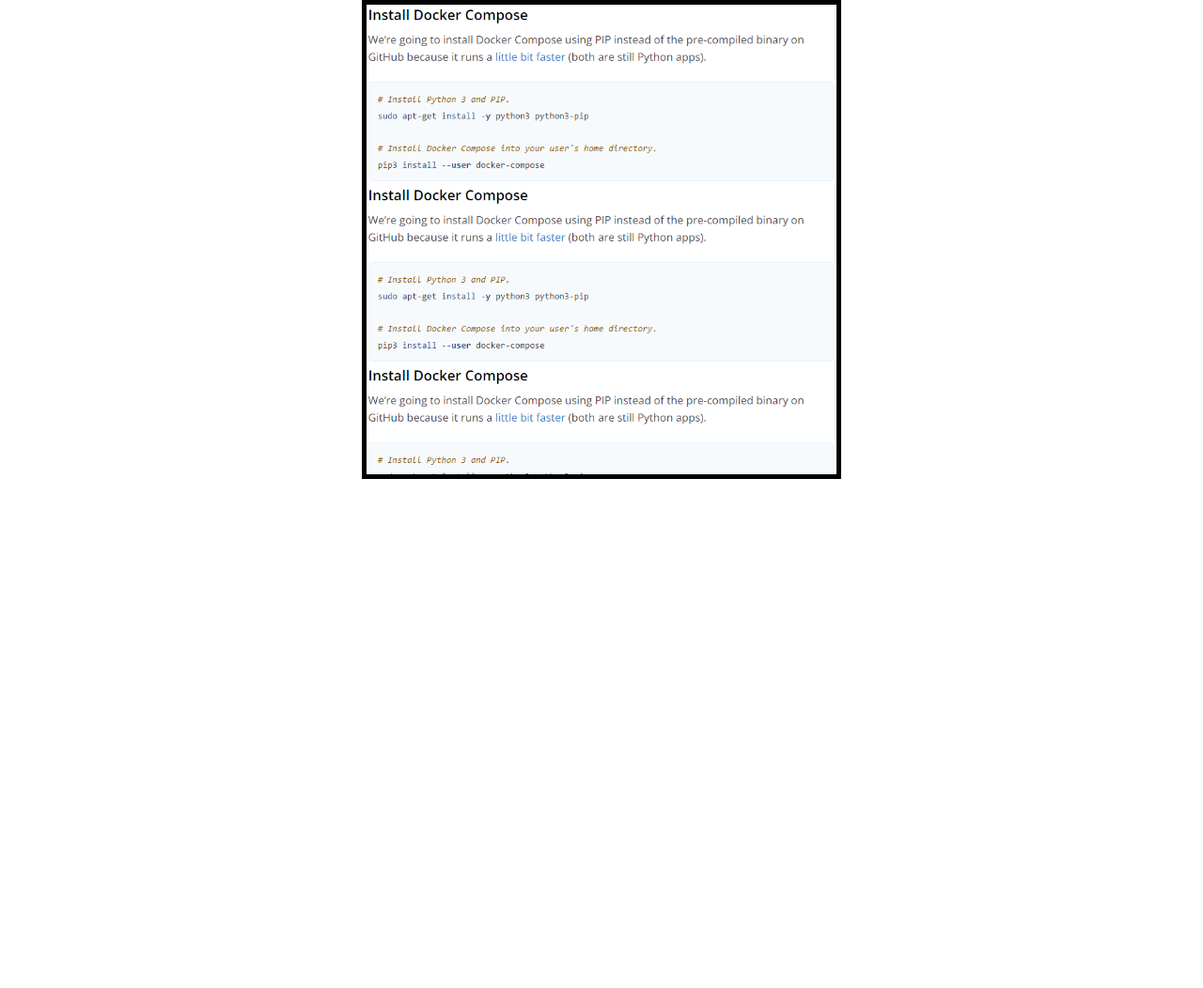
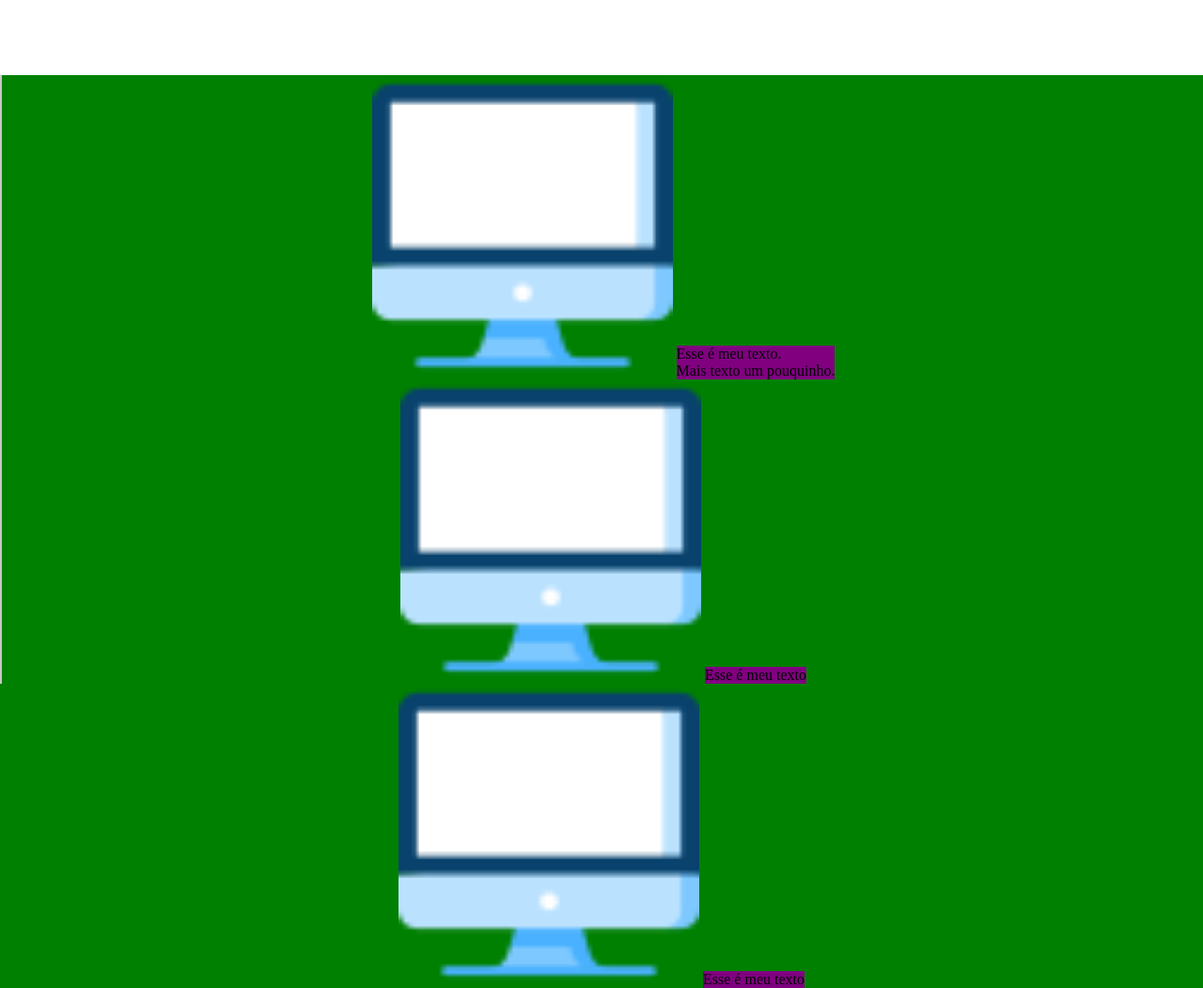
Before and after one commit to Emesson-cmd/Curso-Webmastar-Front-End-Completo, a plain HTML site: page Tudo-sobre-backgrounds-e-como-utilizar/index.html in a window 1280 px wide. Shown: the whole page at 94% size. Before the commit the page ends 800 px from the top, so only its background shows below. Drawn offline with Linux system fonts and the light colour scheme.

Commit message:
Finalizei aula pt. 2

```diff
--- a/Tudo-sobre-backgrounds-e-como-utilizar/css/style.css
+++ b/Tudo-sobre-backgrounds-e-como-utilizar/css/style.css
@@ -15,6 +15,7 @@ Estilo para o conteúdo do nosso site
 *
 */
 
+/*
 .bg {
     width: 500px;
     height: 500px;
@@ -22,7 +23,49 @@ Estilo para o conteúdo do nosso site
     background-color: #ccc;
     background-image: url(../imagens/installdockercompose.png);
     background-size: contain; /* cover -> faz a imagem cobrir o background, contain -> faz a imagem caber no background*/
-    background-position: top;
-    background-repeat: repeat-y; /* no-repeat, repeat-x, repeat-y*/
+    /* background-position: top;
+    background-repeat: repeat-y;  no-repeat, repeat-x, repeat-y
     border: 5px solid black;
 }
+*/
+
+.bg {
+/*
+    width: 100%;
+    height: 800px;
+    background-image: url('../imagens/sunset.jpg.jpg');
+    background-color: brown;
+    background-size: 100% 100%;
+    background-attachment:  fixed;  Efeito paralax
+    background-repeat: no-repeat;
+    background-position: center;
+*/
+}
+
+.box{
+    width: 100%;
+    margin: 80px auto;
+    text-align: center;
+    background-color: rgb(200, 200, 200);
+}
+
+.item {
+    background-color: green;
+    width: 100%;
+    margin-right: -4px;
+    display: inline-block;
+}
+
+    .item p {
+        display: inline-block;
+    text-align: left;
+    background-color: purple;
+}
+
+.item img {
+    width: 25%;
+}
+
+.last {
+    margin-right: 0;
+}
--- a/Tudo-sobre-backgrounds-e-como-utilizar/index.html
+++ b/Tudo-sobre-backgrounds-e-como-utilizar/index.html
@@ -8,6 +8,21 @@
     <title>Backgrounds</title>
 </head>
 <body>
-    <div class="bg"></div><!--bg-->
+    <!--<div class="bg"></div>-->
+    <div class="box">
+        <div class="item">
+            <img src="imagens/computer.png" alt="computer">
+            <p>Esse é meu texto.
+                <br>Mais texto um pouquinho.</p>
+        </div>
+        <div class="item">
+            <img src="imagens/computer.png" alt="computer">
+            <p>Esse é meu texto</p>
+        </div>
+        <div class="item last">
+            <img src="imagens/computer.png" alt="computer">
+            <p>Esse é meu texto</p>
+        </div>
+    </div><!--box-->
 </body>
 </html>
```
Also changed, not shown: Tudo-sobre-backgrounds-e-como-utilizar/imagens/computer.png (added), Tudo-sobre-backgrounds-e-como-utilizar/imagens/sunset.jpg.jpg (added).
